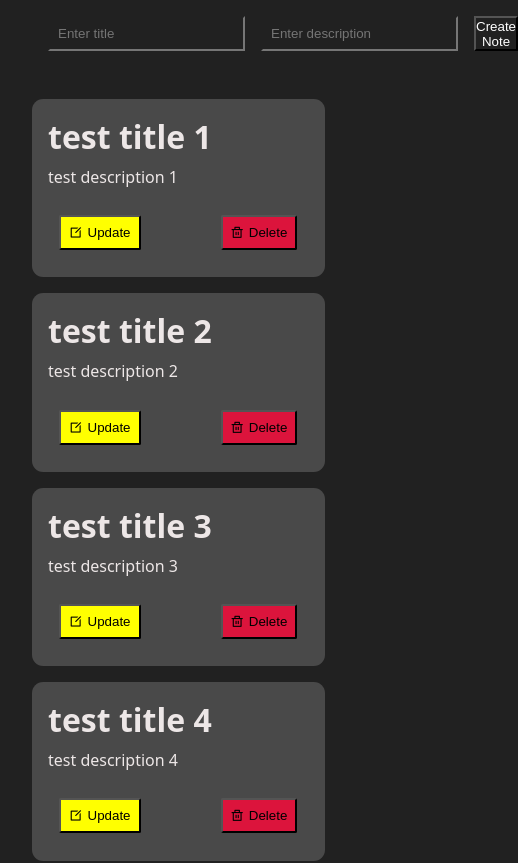
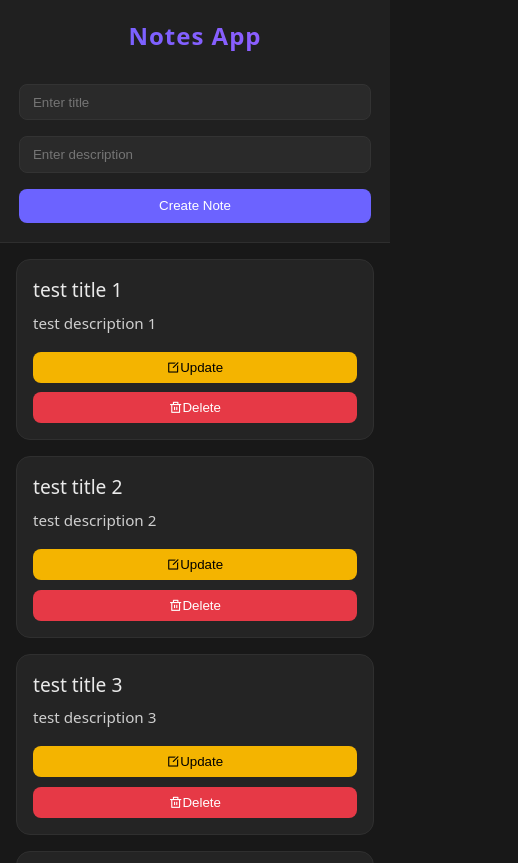
Before and after one commit to DeveloperHarshal92/Class07, a React (Vite) app in the folder Frontend/: page / in a window 390 px wide. Shown: the top 863 px of the page, 518 px wide, since content can reach past the window. Built offline with nearby package versions, Linux system fonts and the light colour scheme; no server answers.

Commit message:
Refactor server connection and enhance note update functionality; improve styling and responsiveness of the frontend

```diff
--- a/Frontend/src/App.jsx
+++ b/Frontend/src/App.jsx
@@ -80,16 +80,18 @@ const App = () => {
 
   return (
     <>
+
       <form className="note-create-form" onSubmit={handleSubmit}>
+        <h1>Notes App</h1>
         <input name="title" type="text" placeholder="Enter title" />
         <input name="description" type="text" placeholder="Enter description" />
         <button>Create Note</button>
       </form>
 
       <div className="notes">
-        {notes.map((note) => {
+        {notes.map((note,idx) => {
           return (
-            <div className="note" key={note._id}>
+            <div className="note" key={idx}>
               <h1>{note.title}</h1>
               <p>{note.description}</p>
               <div className="btn">
--- a/Frontend/src/index.css
+++ b/Frontend/src/index.css
@@ -12,7 +12,7 @@ body,
 }
 
 html {
-  background-color: #212121;
+  background: #181818;
   font-family:
     system-ui,
     -apple-system,
@@ -25,124 +25,307 @@ html {
     "Open Sans",
     "Helvetica Neue",
     sans-serif;
+  color: #f1f1f1;
 }
 
-form{
-  padding: 1rem 3rem;
+/* FORM */
+
+form {
+  padding: 2rem 3rem;
   display: flex;
   gap: 1rem;
-
-
-  input{
-    background-color: transparent;
-    color: white;
-    padding: 0.5rem;
+  background: #202020;
+  border-bottom: 1px solid #2e2e2e;
 }
 
-  button{
-    background-color: transparent;
+form h1 {
+  font-size: 1.8rem;
+  font-weight: 600;
+  letter-spacing: 1px;
+  background: linear-gradient(90deg, #6c63ff, #9b5cff);
+  background-clip: text;
+  -webkit-text-fill-color: transparent;
+  margin-right: 2rem;
+  cursor: default;
+  transition: 0.3s ease;
+}
+form input {
+  background: #2a2a2a;
+  color: #fff;
+  padding: 0.6rem 0.8rem;
+  border-radius: 8px;
+  border: 1px solid #333;
+  outline: none;
+  transition: all 0.2s ease;
+}
+
+form input:focus {
+  border-color: #6c63ff;
+  box-shadow: 0 0 0 2px rgba(108, 99, 255, 0.3);
+}
+
+form button {
+  background: #6c63ff;
   color: white;
-    width: 7rem;
+  border: none;
+  padding: 0.6rem 1rem;
+  border-radius: 8px;
+  cursor: pointer;
+  transition: all 0.2s ease;
+  font-weight: 500;
 }
+
+form button:hover {
+  background: #574fd6;
+  transform: translateY(-2px);
 }
 
 .notes {
   padding: 2rem;
   display: flex;
-  gap: 1rem;
+  gap: 1.5rem;
   flex-wrap: wrap;
 }
 
 .note {
-  background-color: #494949;
-  padding: 1rem;
-  max-width: 20rem;
-  border-radius: 0.7rem;
-  color: rgb(237, 231, 231);
-  cursor: pointer;
-
-  h1{
-    padding-bottom: 0.5rem;
+  background: #242424;
+  padding: 1.2rem;
+  width: 20rem;
+  border-radius: 14px;
+  color: #eaeaea;
+  transition: all 0.25s ease;
+  border: 1px solid #2f2f2f;
 }
 
-  .btn{
-    margin-top: 1rem;
+.note:hover {
+  transform: translateY(-6px);
+  background: #2d2d2d;
+  box-shadow: 0 12px 25px rgba(0, 0, 0, 0.5);
+}
+
+.note h1 {
+  font-size: 1.2rem;
+  margin-bottom: 0.6rem;
+  font-weight: 500;
+}
+
+.note p {
+  font-size: 0.95rem;
+  color: #cfcfcf;
+}
+
+.note .btn {
+  margin-top: 1.2rem;
   display: flex;
   justify-content: space-between;
-    padding: 0.7rem;
-    gap: 5rem;
-
-    button{
-      padding: 0.5rem;
-      border-radius: 2px;
-      cursor: pointer;
+  gap: 1rem;
 }
 
-    button:hover{
-      scale: 1.1;
-      transition: all 0.2s linear;
+.note .btn button {
+  flex: 1;
+  padding: 0.5rem;
+  border-radius: 8px;
+  border: none;
+  cursor: pointer;
+  font-weight: 500;
+  transition: all 0.2s ease;
 }
 
-    .update{
-      background-color: yellow;
+.note .btn button:hover {
+  transform: translateY(-2px);
+}
 
-      i{
-        margin-right: 5px;
+.update {
+  background: #f4b400;
+  color: black;
+}
+
+.update:hover {
+  background: #e0a800;
+}
+
+.delete {
+  background: #e63946;
+  color: white;
+}
+
+.delete:hover {
+  background: #c72c3a;
+}
+
+.model-layer {
+  position: fixed;
+  inset: 0;
+  background: rgba(0, 0, 0, 0.75);
+  backdrop-filter: blur(6px);
+  display: flex;
+  justify-content: center;
+  align-items: center;
+  animation: fadeIn 0.2s ease-in-out;
+}
+
+.model-layer .model {
+  background: #222;
+  padding: 2rem;
+  border-radius: 16px;
+  width: 350px;
+  box-shadow: 0 15px 40px rgba(0, 0, 0, 0.6);
+  border: 1px solid #333;
+  animation: scaleIn 0.2s ease-in-out;
+}
+
+.model-layer .model h2 {
+  margin-bottom: 1rem;
+  font-weight: 500;
+}
+
+.model-layer .model input {
+  width: 100%;
+  margin-bottom: 1rem;
+  padding: 0.7rem;
+  border-radius: 8px;
+  border: 1px solid #333;
+  background: #1a1a1a;
+  color: white;
+  outline: none;
+  transition: all 0.2s ease;
+}
+
+.model-layer .model input:focus {
+  border-color: #6c63ff;
+  box-shadow: 0 0 0 2px rgba(108, 99, 255, 0.3);
+}
+
+.model-layer .model-btn {
+  display: flex;
+  justify-content: space-between;
+  gap: 1rem;
+}
+
+.model-layer .model-btn button {
+  flex: 1;
+  padding: 0.6rem;
+  border-radius: 8px;
+  border: none;
+  cursor: pointer;
+  font-weight: 500;
+  transition: all 0.2s ease;
+}
+
+.model-layer .model-btn button:first-child {
+  background: #6c63ff;
+  color: white;
+}
+
+.model-layer .model-btn button:first-child:hover {
+  background: #574fd6;
+  transform: translateY(-2px);
+}
+
+.model-layer .model-btn button:last-child {
+  background: #333;
+  color: #ddd;
+}
+
+.model-layer .model-btn button:last-child:hover {
+  background: #444;
+}
+
+@keyframes fadeIn {
+  from {
+    opacity: 0;
+  }
+  to {
+    opacity: 1;
   }
 }
 
-    .delete{
-      background-color: crimson;
-
-      i{
-        margin-right: 5px;
+@keyframes scaleIn {
+  from {
+    transform: scale(0.9);
+    opacity: 0;
   }
-    }
+  to {
+    transform: scale(1);
+    opacity: 1;
   }
 }
 
-.note:hover {
-  /* scale: 1.1;
-  transition: all 0.2s linear; */
-  background-color: #373737;
+@media (max-width: 992px) {
+
+  form {
+    flex-wrap: wrap;
+    justify-content: center;
+    gap: 1rem;
+    padding: 1.5rem;
+
+    h1 {
+      width: 100%;
+      text-align: center;
+      margin-right: 0;
+      margin-bottom: 1rem;
     }
 
-.model-layer{
-  position: fixed;
-  top: 0;
-  left: 0;
-  width: 100%;
-  height: 100%;
-  background-color: rgba(0, 0, 0, 0.5);
-  display: flex;
-  justify-content: center;
-  align-items: center;
-
-  .model{
-    background-color: white;
-    padding: 20px;
-    border-radius: 8px;
-    width: 300px;
-
-    h2{
-      margin-bottom: 10px;
+    input {
+      flex: 1 1 45%;
     }
 
-    input{
-      width: 100%;
-      margin-bottom: 10px;
-      padding: 8px;
+    button {
+      flex: 1 1 100%;
+    }
   }
 
-    .model-btn{
-      display: flex;
-      justify-content: space-between;
-      align-items: center;
-      /* padding: 5px; */
+  .notes {
+    justify-content: center;
+  }
 
-      button{
-        padding: 5px;
+  .note {
+    width: 90%;
+    max-width: 400px;
   }
 }
+
+@media (max-width: 576px) {
+
+  form {
+    flex-direction: column;
+    align-items: stretch;
+    padding: 1.2rem;
+
+    h1 {
+      font-size: 1.5rem;
+    }
+
+    input {
+      width: 100%;
+    }
+
+    button {
+      width: 100%;
     }
   }
+
+  .notes {
+    padding: 1rem;
+    gap: 1rem;
+  }
+
+  .note {
+    width: 100%;
+    padding: 1rem;
+  }
+
+  .note .btn {
+    flex-direction: column;
+    gap: 0.6rem;
+
+    button {
+      width: 100%;
+    }
+  }
+
+  .model-layer .model {
+    width: 90%;
+    padding: 1.5rem;
+  }
+}
```
Also changed, not shown: 2 other files (tests, documents, lock files or other folders). Lines whose indentation alone changed are shown as unchanged.
